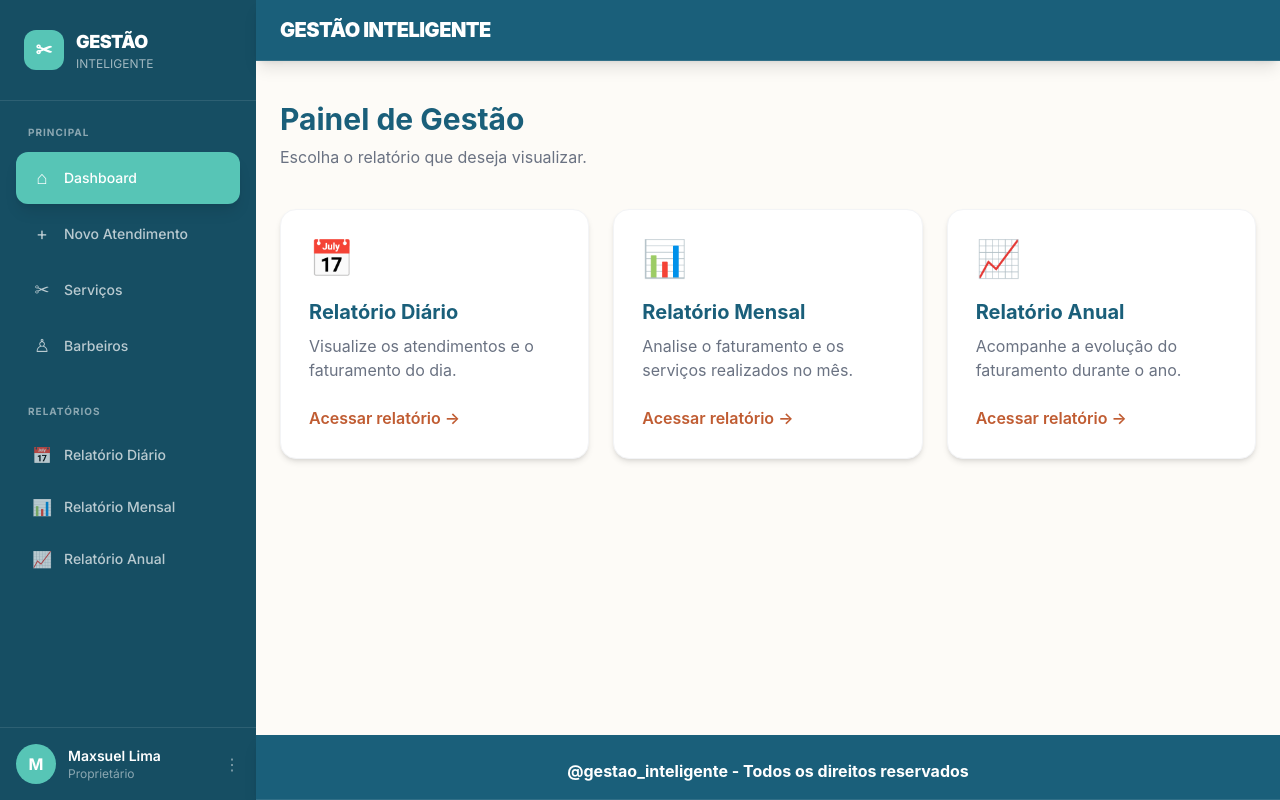
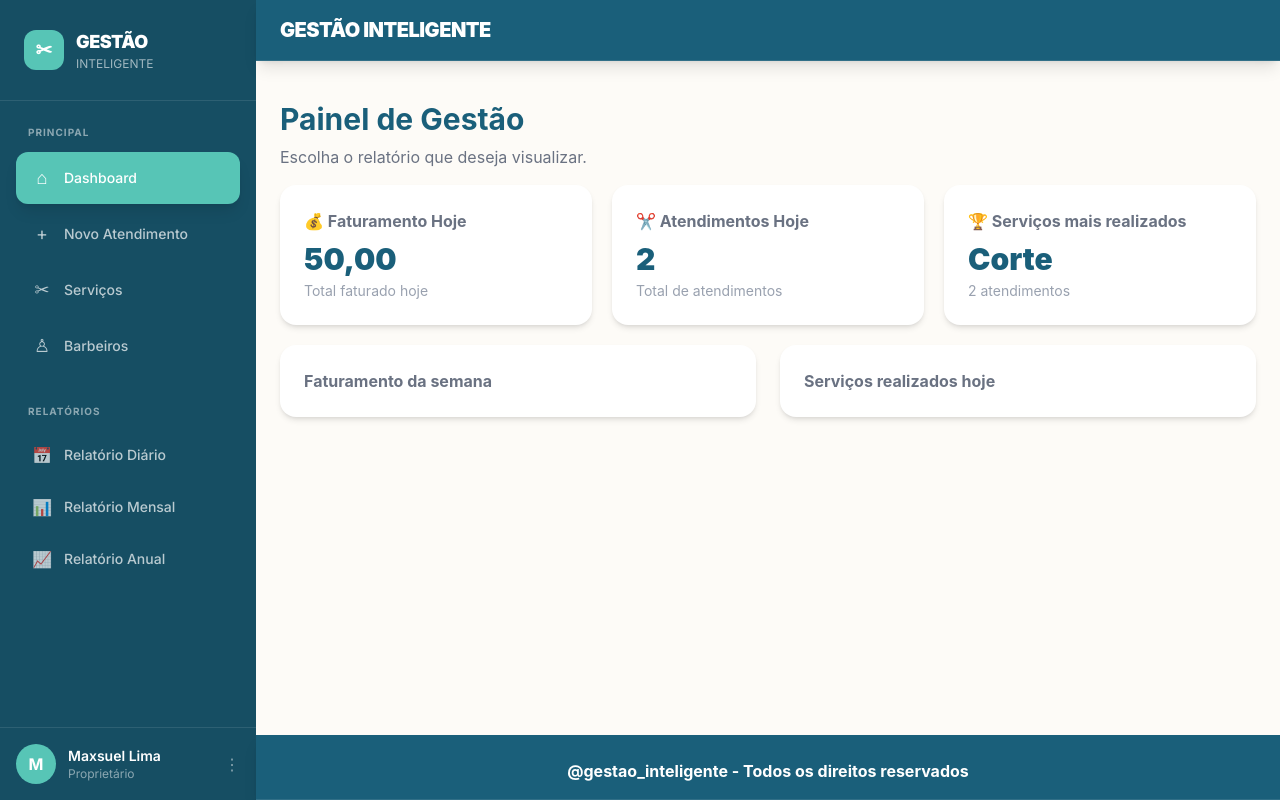
Before and after one commit to MaxBr221/gestao_front, a Next.js app: page /painel in a window 1280 px wide. Built offline with nearby package versions, Linux system fonts and the light colour scheme.

Commit message:
feat - implementando cards da page DashBoard

```diff
--- a/src/app/login/page.tsx
+++ b/src/app/login/page.tsx
@@ -1,5 +1,5 @@
 'use client'
-import { propAuth } from "../resources/proprietario/proprietario.auth";
+import { propAuth } from "../resources/proprietario/proprietarioService";
 import { Template } from "../components/Template";
 import { Button } from "../components/Button";
 import { InputText } from "../components/InputText";
--- a/src/app/painel/page.tsx
+++ b/src/app/painel/page.tsx
@@ -1,11 +1,12 @@
 'use client'
 import { Template } from "../components/Template";
 import { useRouter } from "next/navigation";
+import { propAuth } from "../resources/proprietario/proprietarioService";
 
 export default function PainelPage() {
+    const authProp = propAuth();
 
     const router = useRouter();
-    //mais a frente colocar dashboard de fato
     return (
         <Template>
 
@@ -21,116 +22,58 @@ export default function PainelPage() {
                     </p>
                 </div>
 
+                <div className="grid grid-cols-1 md:grid-cols-3 gap-5 -mt-6">
 
-                <div className="grid grid-cols-1 md:grid-cols-3 gap-6">
-
-                    {/* DIÁRIO */}
-                    <button
-                        onClick={() => router.push("/painel/relatorios/diario")}
-                        className="
-                            bg-white
-                            rounded-2xl
-                            p-7
-                            text-left
-                            shadow-md
-                            border
-                            border-gray-100
-                            hover:shadow-xl
-                            hover:-translate-y-1
-                            transition-all
-                        "
-                    >
-
-                        <div className="text-4xl mb-5">
-                            📅
-                        </div>
-
-                        <h2 className="text-xl font-bold text-[#1A5F7A]">
-                            Relatório Diário
+                    <div className="bg-white rounded-2xl shadow-md p-6">
+                        <p className="text-gray-500 font-bold">
+                            💰 Faturamento Hoje
+                        </p>
+                        <h2 className="text-3xl font-black text-[#1A5F7A] mt-2">
+                            50,00
                         </h2>
-
-                        <p className="text-gray-500 mt-2">
-                            Visualize os atendimentos e o faturamento do dia.
+                        <p className="text-sm text-gray-400 mt-1">
+                            Total faturado hoje
                         </p>
 
-                        <div className="mt-6 text-[#C05C32] font-semibold">
-                            Acessar relatório →
-                        </div>
+                    </div>
 
-                    </button>
+                    <div className="bg-white rounded-2xl shadow-md p-6">
+                        <p className="text-gray-500 font-bold">
+                            ✂️ Atendimentos Hoje
+                        </p>
+                        <h2 className="text-3xl font-black text-[#1A5F7A] mt-2">
+                            2
+                        </h2>
+                        <p className="text-sm text-gray-400 mt-1">
+                            Total de atendimentos
+                        </p>
+                    </div>
 
+                    <div className="bg-white rounded-2xl shadow-md p-6">
+                        <p className="text-gray-500 font-bold">
+                            🏆 Serviços mais realizados
+                        </p>
+                        <h2 className="text-3xl font-black text-[#1A5F7A] mt-2">
+                            Corte
+                        </h2>
+                        <p className="text-sm text-gray-400 mt-1">
+                            2 atendimentos
+                        </p>
+                    </div>
+                </div>
 
-                    {/* MENSAL */}
-                    <button
-                        onClick={() => router.push("/painel/relatorios/mensal")}
-                        className="
-                            bg-white
-                            rounded-2xl
-                            p-7
-                            text-left
-                            shadow-md
-                            border
-                            border-gray-100
-                            hover:shadow-xl
-                            hover:-translate-y-1
-                            transition-all
-                        "
-                    >
-
-                        <div className="text-4xl mb-5">
-                            📊
-                        </div>
-
-                        <h2 className="text-xl font-bold text-[#1A5F7A]">
-                            Relatório Mensal
-                        </h2>
-
-                        <p className="text-gray-500 mt-2">
-                            Analise o faturamento e os serviços realizados no mês.
+                <div className="grid md:grid-cols-2 gap-6 mt-5">
+                    <div className="bg-white rounded-2xl shadow-md p-6">
+                        <p className="text-gray-500 font-bold">
+                            Faturamento da semana
+                        </p>
+                    </div>
+                    <div className="bg-white rounded-2xl shadow-md p-6">
+                        <p className="text-gray-500 font-bold">
+                            Serviços realizados hoje
                         </p>
 
-                        <div className="mt-6 text-[#C05C32] font-semibold">
-                            Acessar relatório →
-                        </div>
-
-                    </button>
-
-
-                    {/* ANUAL */}
-                    <button
-                        onClick={() => router.push("/painel/relatorios/anual")}
-                        className="
-                            bg-white
-                            rounded-2xl
-                            p-7
-                            text-left
-                            shadow-md
-                            border
-                            border-gray-100
-                            hover:shadow-xl
-                            hover:-translate-y-1
-                            transition-all
-                        "
-                    >
-
-                        <div className="text-4xl mb-5">
-                            📈
-                        </div>
-
-                        <h2 className="text-xl font-bold text-[#1A5F7A]">
-                            Relatório Anual
-                        </h2>
-
-                        <p className="text-gray-500 mt-2">
-                            Acompanhe a evolução do faturamento durante o ano.
-                        </p>
-
-                        <div className="mt-6 text-[#C05C32] font-semibold">
-                            Acessar relatório →
-                        </div>
-
-                    </button>
-
+                    </div>
                 </div>
 
             </div>
```
Also changed, not shown: src/app/resources/proprietario/proprietarioService.ts (renamed from src/app/resources/proprietario/proprietario.auth.ts), src/app/resources/servico/servicoService.ts (added).
